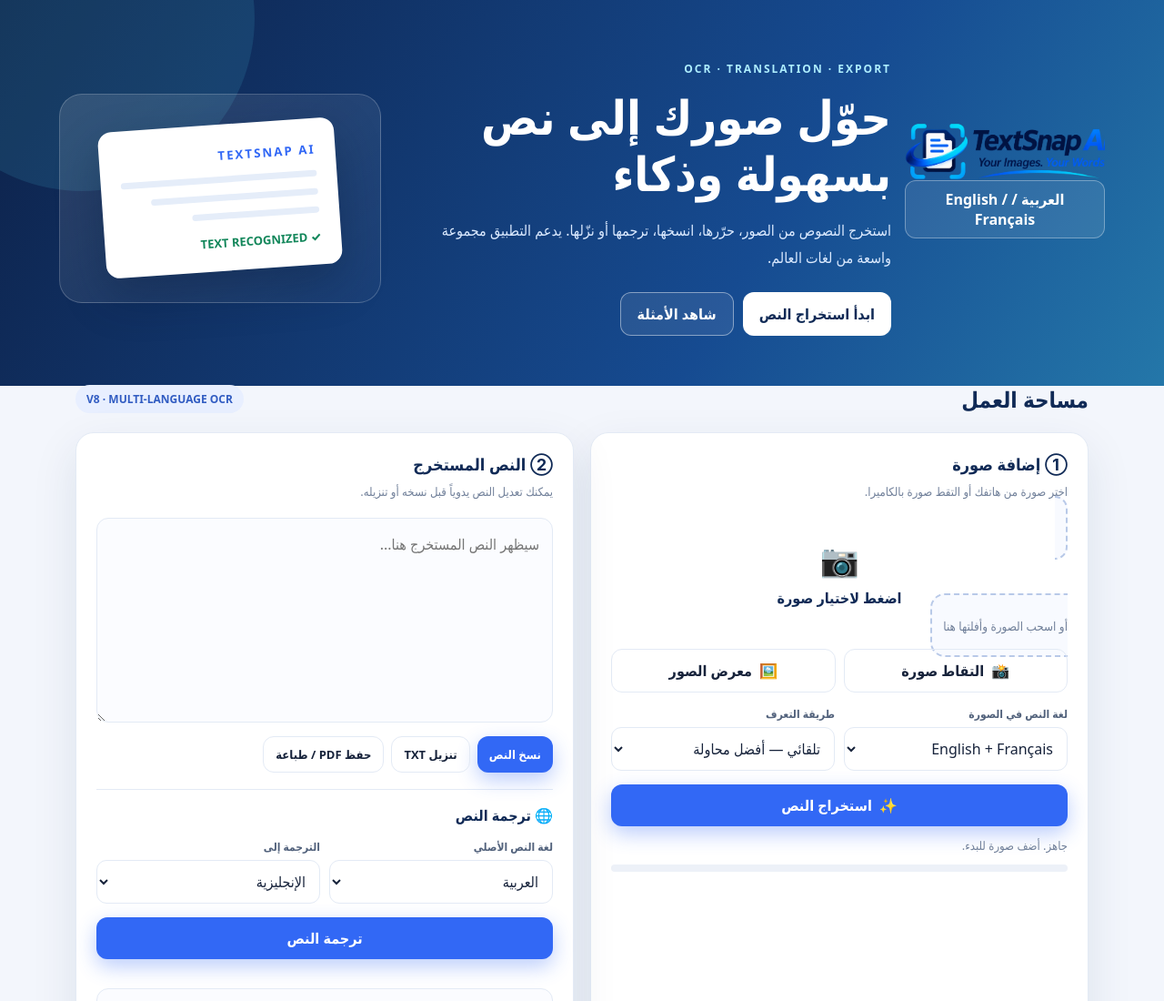
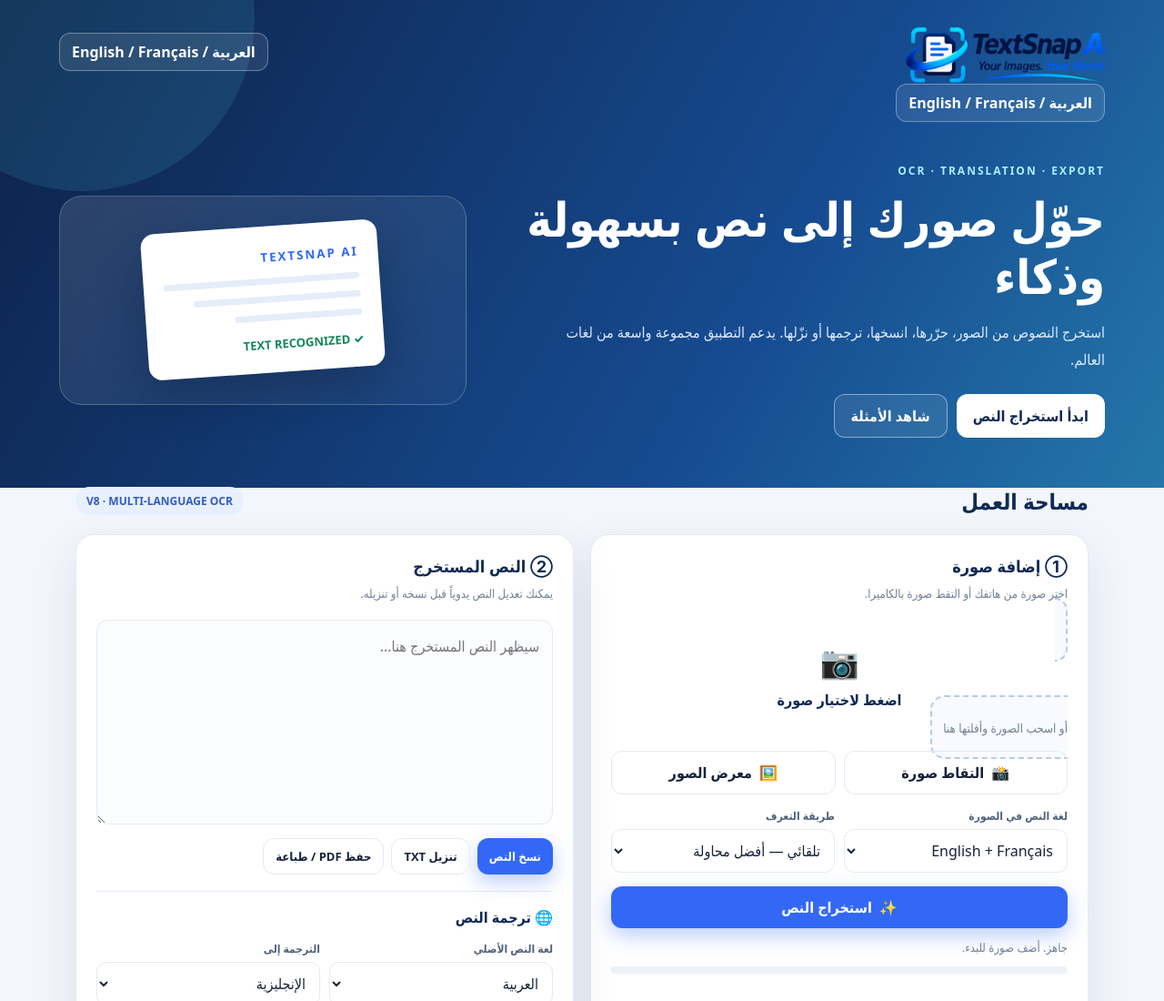
Before and after one commit to Tarek103-star/textsnap-ai, a plain HTML site: page index.html in a window 1280 px wide. Shown: the top 1100 px of the page at 91% size. Drawn offline with Linux system fonts and the light colour scheme.

Commit message:
Update index.html

```diff
--- a/index.html
+++ b/index.html
@@ -167,15 +167,21 @@ footer{text-align:center;padding:25px;color:var(--muted);font-size:12px}
 <body>
 
 <header class="hero">
-  <div class="topbar">
-    <div>
-      <div>
-  <img
-    class="brand-logo"
-    src="./assets/logo-horizontal.png"
-    alt="TextSnap AI - Your Images. Your Words."
-  >
+
+<div class="topbar">
+  <div class="brand-wrap">
+    <img
+      class="brand-logo"
+      src="./assets/logo-horizontal.png"
+      alt="TextSnap AI"
+    >
+  </div>
+
+  <button class="lang-switch" id="uiLanguage">
+    العربية / English / Français
+  </button>
 </div>
+
     <button class="lang-switch" id="uiLanguage">العربية / English / Français</button>
   </div>
 
```
